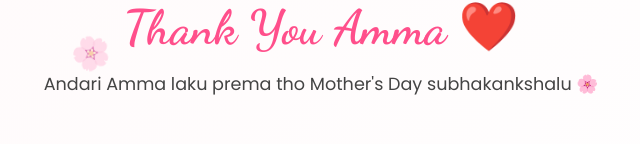
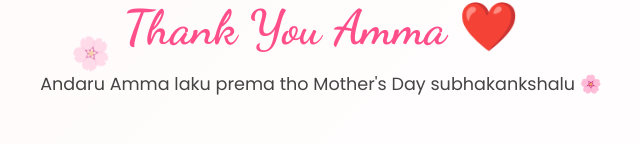
Before and after one commit to Harshith09052004/Happy-Mothers-day, a plain HTML site: page index.html in a window 1280 px wide. Both pictures are taken after a click on the button "Click Cheyyandi ❤️". Shown: the part 3139-3283 px from the top of the page, 319-959 px from the left. Drawn offline with Linux system fonts and the light colour scheme.

Commit message:
Correct greeting message for Mother's Day

```diff
--- a/index.html
+++ b/index.html
@@ -435,7 +435,7 @@ Click Cheyyandi ❤️
 <h2>Thank You Amma ❤️</h2>
 
 <p style="margin-top:15px;font-size:1.1rem;">
-Andari Amma laku prema tho Mother's Day subhakankshalu 🌸
+Andaru Amma laku prema tho Mother's Day subhakankshalu 🌸
 </p>
 
 </div>
```
